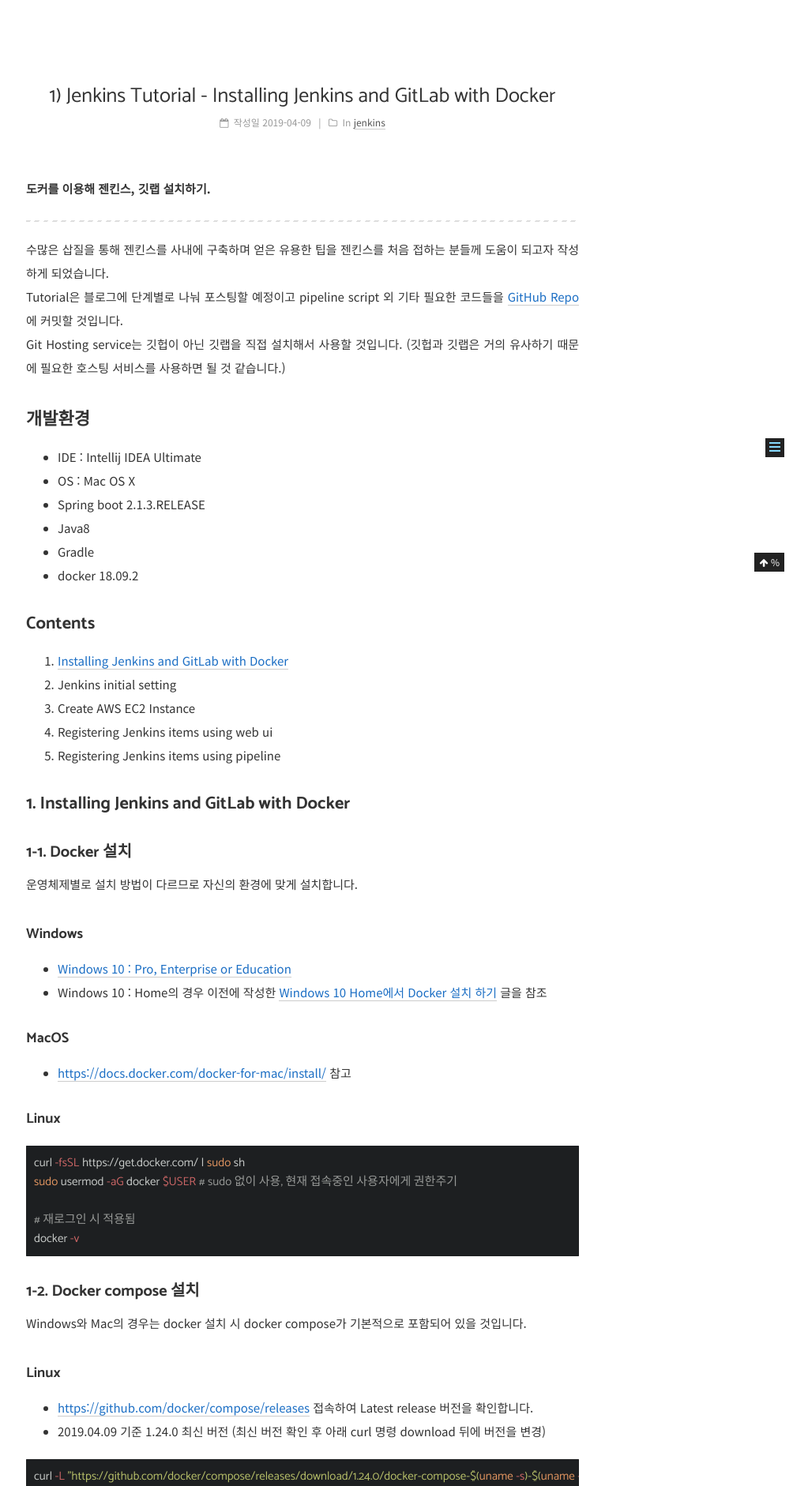
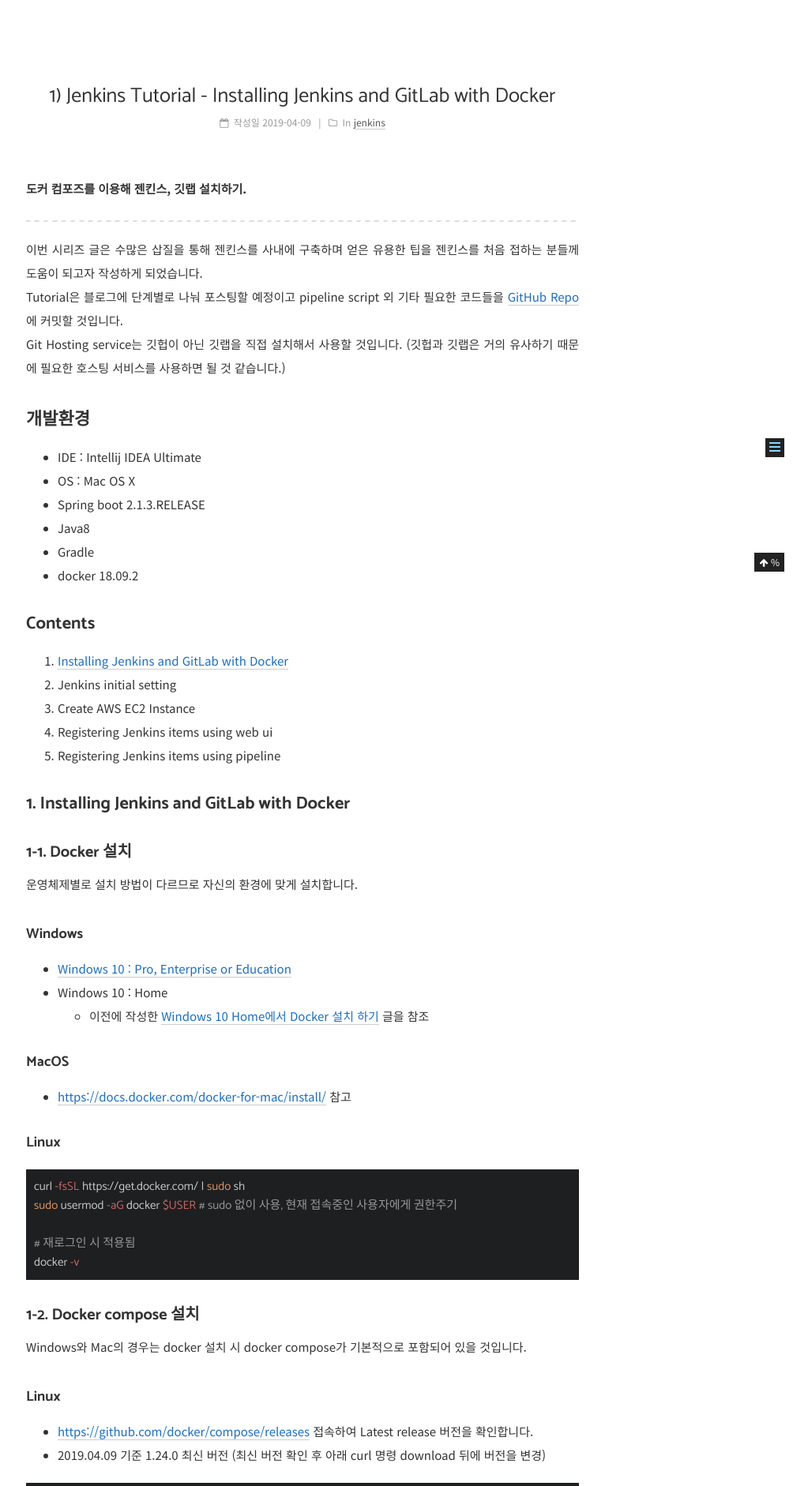
Before and after one commit to gwonsungjun/gwonsungjun.github.io, a Jekyll site: the page built from _posts/2019-04-09-jenkins_tutorial_1.md, in a window 1280 px wide. Shown: the part 276-2158 px from the top of the page at 79% size, without its empty margins (257-1280 px from the left). Built offline with Jekyll 4.4.1, drawn with Linux system fonts in a browser that asks for light colours; comment, search, counter and statistics services are not loaded; some of the changed text lies outside the part shown.

Commit message:
Edit typo

````diff
--- a/_posts/2019-04-09-jenkins_tutorial_1.md
+++ b/_posts/2019-04-09-jenkins_tutorial_1.md
@@ -7,11 +7,11 @@
 author : sungjun
 ---
 
-**도커를 이용해 젠킨스, 깃랩 설치하기.**
+**도커 컴포즈를 이용해 젠킨스, 깃랩 설치하기.**
 
 ---
 
-수많은 삽질을 통해 젠킨스를 사내에 구축하며 얻은 유용한 팁을 젠킨스를 처음 접하는 분들께 도움이 되고자 작성하게 되었습니다.
+이번 시리즈 글은 수많은 삽질을 통해 젠킨스를 사내에 구축하며 얻은 유용한 팁을 젠킨스를 처음 접하는 분들께 도움이 되고자 작성하게 되었습니다.
 Tutorial은 블로그에 단계별로 나눠 포스팅할 예정이고 pipeline script 외 기타 필요한 코드들을 [GitHub Repo](https://github.com/gwonsungjun/jenkins_tutorial)에 커밋할 것입니다.
 Git Hosting service는 깃헙이 아닌 깃랩을 직접 설치해서 사용할 것입니다. (깃헙과 깃랩은 거의 유사하기 때문에 필요한 호스팅 서비스를 사용하면 될 것 같습니다.)
 
@@ -27,7 +27,7 @@
 
 ## Contents
 
-1. [Installing Jenkins and GitLab with Docker]()
+1. [Installing Jenkins and GitLab with Docker](https://gwonsungjun.github.io/articles/2019-04/jenkins_tutorial_1)
 2. Jenkins initial setting
 3. Create AWS EC2 Instance
 4. Registering Jenkins items using web ui
@@ -41,7 +41,8 @@
 
 ####  Windows
 - [Windows 10 : Pro, Enterprise or Education](https://docs.docker.com/docker-for-mac/install/)
-- Windows 10 : Home의 경우 이전에 작성한 [Windows 10 Home에서 Docker 설치 하기](https://gwonsungjun.github.io/articles/2018-01/DockerInstall) 글을 참조
+- Windows 10 : Home
+    - 이전에 작성한 [Windows 10 Home에서 Docker 설치 하기](https://gwonsungjun.github.io/articles/2018-01/DockerInstall) 글을 참조
 
 #### MacOS
 - <https://docs.docker.com/docker-for-mac/install/> 참고
@@ -109,7 +110,7 @@
 
 Dockerfile-jenkins와 동일 디렉토리에서 `vi docker-compose.yml`
 
-```dockerfile
+```yml
 version: "3.7"
 
 services:
````
